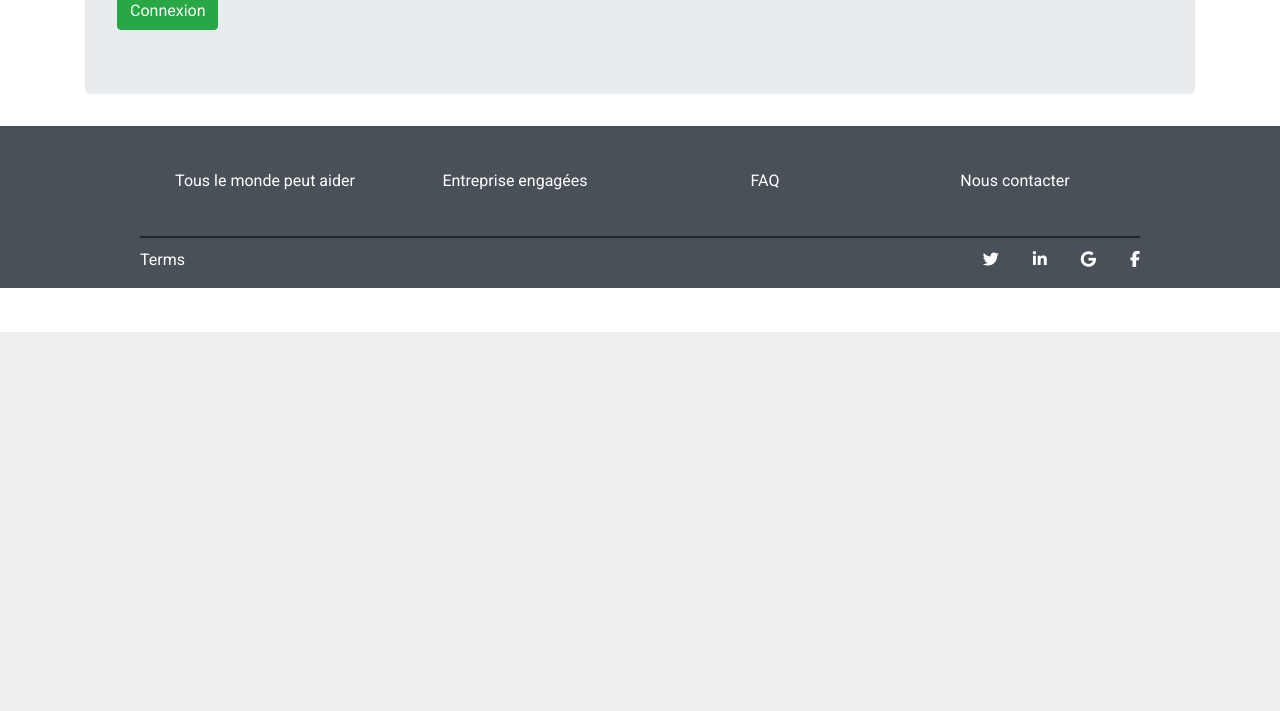
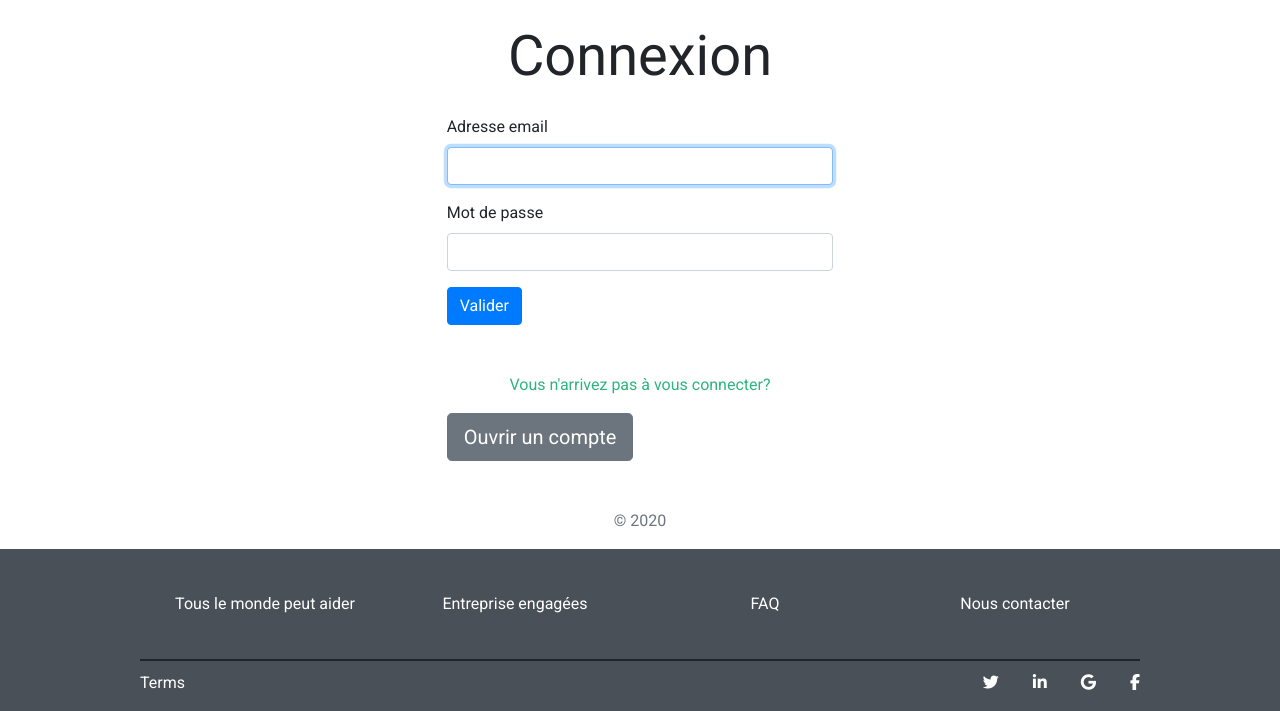
Before and after one commit to Societes-AnitCOR/societiesanticor.org, a Symfony app: template templates/security/login.html.twig in a window 1280 px wide. Shown: the part 468-1179 px from the top of the page. Before the commit the page ends 800 px from the top, so only its background shows below. Run offline with Twig, Linux system fonts and the light colour scheme; the template is opened without the code that fills it, so the values that code supplies are empty; some libraries are stand-ins or nearby versions; some web fonts are replaced.

Commit message:
page connexion

```diff
--- a/templates/security/login.html.twig
+++ b/templates/security/login.html.twig
@@ -4,13 +4,15 @@
 
 {% block body %}
 
-<div class="container-sm contain">
-    <div class="jumbotron">
-      <h1 class="display-4">Connexion</h1>
-      <p class="lead">Connexion au compte entreprise.</p>
-      <hr class="my-4">
+<div class="container" style="margin-top:100px" >
+  <form class="col-md-4 offset-md-4" method="post">
+    <div class="text-center mb-4">
+      <div class="">
+        <img class="mb-4 rounded" style="background-color:#000" src="{{ asset('img/logoSo.png') }}" alt="" >
+      </div>
 
-    <form method="post">
+      <h1 class="display-4 mb-3 font-weight-normal">Connexion</h1>
+    </div>
 
     {% if error %}
     <div class="alert alert-danger">{{ error.messageKey|trans(error.messageData, 'security') }}</div>
@@ -23,7 +25,7 @@
 
     {% else %}
     <div class="form-group">
-                <label for="inputEmail">Adresse mail</label>
+      <label for="inputEmail">Adresse email</label>
       <input type="email" value="{{ last_username }}" name="email" id="inputEmail" class="form-control" required autofocus>
     </div>
     <div class="form-group">
@@ -35,15 +37,22 @@
     value="{{ csrf_token('authenticate') }}"
     >
 
-            <button class="btn btn-success" type="submit">
-                Connexion
-            </button>
+    <button class="btn btn-primary " type="submit">Valider</button>
+    <p class="mt-5 mb-3 text-center" style="color:#2DB57D;">Vous n'arrivez pas à vous connecter?</p>
+    <a class="btn btn-secondary btn-lg " href="">Ouvrir un compte</a>
+
+ <p class="mt-5 mb-3 text-muted text-center">&copy; {{ 'now'| date('Y')}}</p>
     {% endif %}
 
 
   </form>
+</div>
+
 
 </div>
-</div>
+
+
+
+
 
 {% endblock %}
```
Also changed, not shown: 1 other file. Lines whose indentation alone changed are shown as unchanged.
